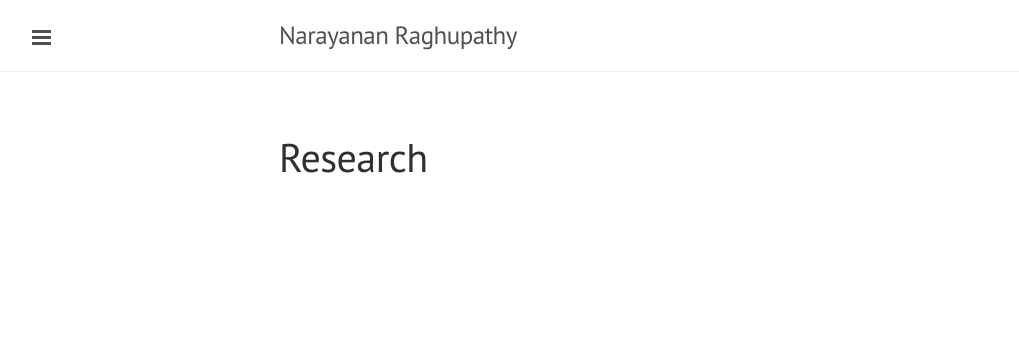
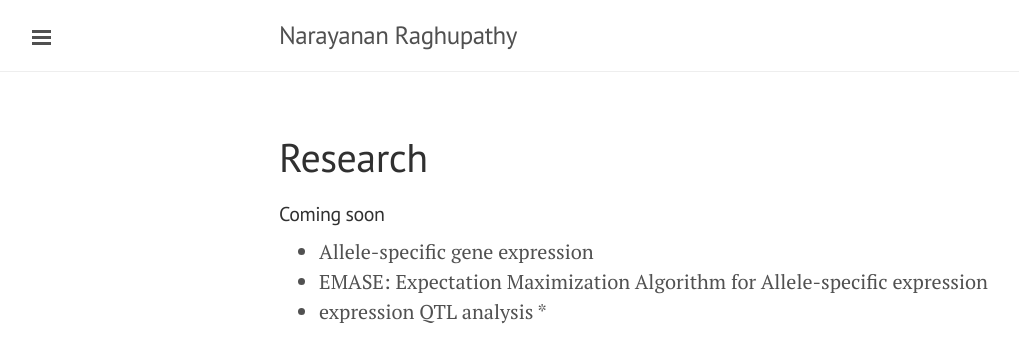
Before and after one commit to narayananr/narayananr.github.io, a Jekyll site: the page built from research.md, in a window 1280 px wide. Shown: the top 363 px of the page, without its empty margins (1-1020 px from the left). Built offline with Jekyll 4.4.1, drawn with Linux system fonts in a browser that asks for light colours; Markdown is read by kramdown in place of the engine named in the settings.

Commit message:
Update research.md

```diff
--- a/research.md
+++ b/research.md
@@ -2,3 +2,9 @@
 layout: page
 title: Research
 ---
+
+##### Coming soon
+* Allele-specific gene expression
+* EMASE: Expectation Maximization Algorithm for Allele-specific expression
+* expression QTL analysis
+*
```
